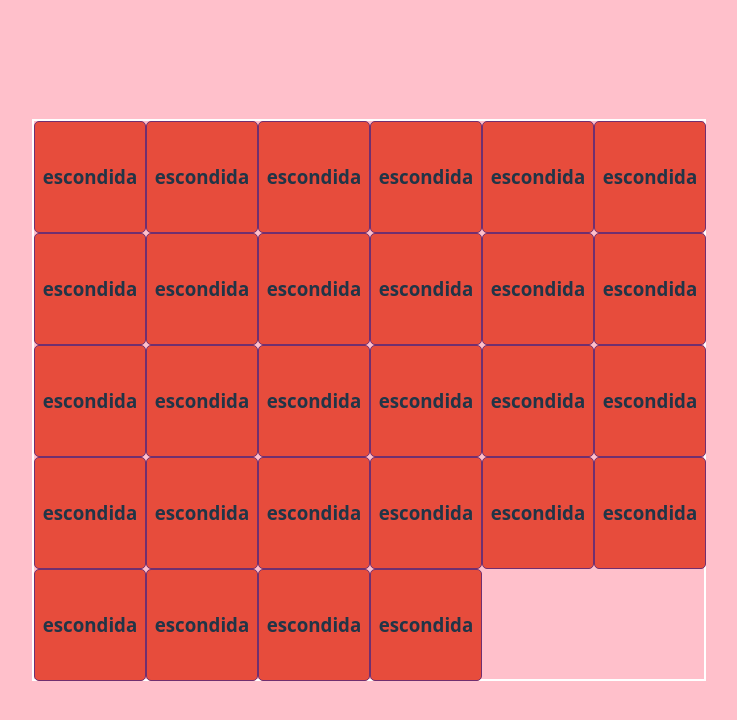
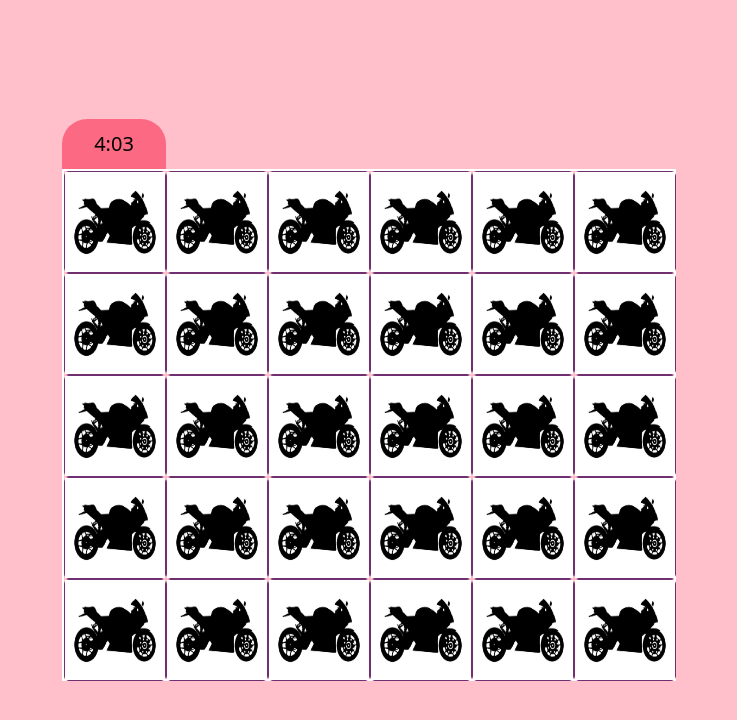
Before and after one commit to danielerm23/AprendiendoReact, a React (Vite) app in the folder Memoria/: page / in a window 1280 px wide. Shown: the top 720 px of the page, without its empty margins (271-1008 px from the left). Built offline with nearby package versions, Linux system fonts and the light colour scheme.

Commit message:
memoria con tiempo y imagen cuando esta boca abajo

```diff
--- a/Memoria/src/App.css
+++ b/Memoria/src/App.css
@@ -18,5 +18,17 @@ body{
   height: auto;
   width: auto;
   border: 2px solid white;
-   perspective: 1000px;
+  perspective: 2000px;
 }
+.tiempo{
+  display: flex;
+  justify-content: center;
+  align-items: center;
+  text-align: center;
+  height: 50px;
+  width: 104px;
+  font-size: 20px;
+  color:black;
+  background-color: rgb(251, 106, 130);
+  border-radius: 25px 25px 0 0;
+}
--- a/Memoria/src/App.jsx
+++ b/Memoria/src/App.jsx
@@ -1,72 +1,124 @@
-import React from 'react'
-import { useState } from 'react'
+import React, { use } from 'react'
+import { useState, useEffect } from 'react'
 import './App.css'
 import { Ficha } from "./componentes/ficha.jsx"
 import { FICHAS } from './contants.js'
+import {Tiempo} from "./componentes/tiempo.jsx"
 
 function App() {
 
+  const tiempo = () => {
+    if (segundos > 0) {
+      setSegundos(prev => prev -1)
+    } else{
+      location.reload()
+    }
+  }
+  const [formatoTiempo, setFormatoTiempo] = useState ()
+  const [segundos, setSegundos] = useState(250)
   const [fichas, setFichas] = useState(FICHAS)
   const [contador, setContador] = useState(0)
 
-  const handleContador = (id, nombre) => {
+  useEffect (() =>{
+    const intervalo= setInterval(() => {
+      tiempo()
+    }, 1000)
+    return () => clearInterval(intervalo)
+  }, [])
+
+  useEffect (() =>{
+    if(contador ===2){
+      validacion()
+    }
+  }, [contador])
+
+  useEffect (()=>{
+
+    const minuto = Math.floor(segundos / 60);
+    const segundo = segundos % 60;
+
+    const segFormateados = segundo.toString().padStart(2, "0");
+
+    setFormatoTiempo(`${minuto}:${segFormateados}`)
+    console.log(formatoTiempo)
+  },[segundos])
+
+  const handleContador = () => {
     setContador(prev => prev + 1)
-    const valor = contador+1
-    if (valor==2){
-      validacion(id, nombre)
-    }
   }
 
   const resetHandleContador = () => {
     setContador (0)
   }
 
-  const isMatched = (id, nombre) => {
-    return fichas.some((ficha) =>
-      (ficha.id !== id && nombre === ficha.nombre && ficha.voltear === true)
-    )
-  }
 
   const voltearHaciaArriba = (id) => {
+
+    if (contador === 2){
+      return
+    }
+
     const fichasNuevas = fichas.map((ficha) => {
       if(ficha.id===id && ficha.resuelto === false && ficha.voltear === false){
         ficha.voltear=true
-        handleContador(ficha.id, ficha.nombre)
+        handleContador()
       }
       return ficha
     })
     setFichas(fichasNuevas)
   }
 
+
   const voltearHaciaAbajo = () => {
+
     setTimeout (() =>{
       const fichasNuevas=fichas.map((ficha) =>{
+
         if (ficha.resuelto === false){
           ficha.voltear=false
         }
+        return ficha
       })
       setFichas(fichasNuevas)
       resetHandleContador ()
     }, 2000)
   }
 
-  const validacion = (id, nombre) => {
-    const validar = isMatched(id, nombre)
-    if (validar){
-      const fichasNuevas=fichas.map((ficha) =>{
-        if (ficha.nombre === nombre){
+  const validacion = () => {
+
+    const fichasVolteada = fichas.filter ((ficha) => ficha.voltear === true && ficha.resuelto ===false)
+    const [ficha1, ficha2] = fichasVolteada
+
+    if (ficha1.nombre === ficha2.nombre){
+
+      if (ficha1.nombre === "muerte"){
+        location.reload()
+      }
+
+      const fichasNuevas = fichas.map((ficha) => {
+        if (ficha.nombre === ficha1.nombre){
           ficha.resuelto = true
         }
+        return ficha
       })
+
       setFichas(fichasNuevas)
       resetHandleContador()
+
     } else {
+
       voltearHaciaAbajo()
+
     }
   }
 
+
   return (
     <>
+      <div className='tiempo'>
+        <Tiempo
+          formatoTiempo={formatoTiempo} />
+      </div>
       <div className='componente-principal'>
         {fichas.map((ficha, index) => (
           <Ficha
--- a/Memoria/src/componentes/CSS/fichas.css
+++ b/Memoria/src/componentes/CSS/fichas.css
@@ -2,8 +2,8 @@
   transform: rotateY(180deg);
 }
 .card {
-    width: 110px;
-    height: 110px;
+    width: 100px;
+    height: 100px;
     position: relative;
     transform-style: preserve-3d; /* mantiene los hijos en 3D */
     transition: transform 0.8s; /* animación del giro */
@@ -24,8 +24,10 @@
     width: 100%;
     height: 100%;
 }
-.cara-oculta{
+.cara-oculta img{
     background-color: #e74c3c;
+    width: 100%;
+    height: 100%;
 
 }
 .fichas{
--- a/Memoria/src/componentes/ficha.jsx
+++ b/Memoria/src/componentes/ficha.jsx
@@ -12,7 +12,9 @@ export function Ficha ({id, voltear, nombre, manejarClic}){
                     alt={`foto de ${nombre} `} />
             </div>
             <div className ="cara-oculta">
-                <h3>escondida</h3>
+                <img
+                    src={"../../public/img/silueta.png"}
+                    alt="foto-presentacion" />
             </div>
         </div>
     )
--- /dev/null
+++ b/Memoria/src/componentes/tiempo.jsx
@@ -0,0 +1,9 @@
+import React from "react"
+
+export function Tiempo ({formatoTiempo}){
+    return (
+        <div className="segundos">
+            {formatoTiempo}
+        </div>
+    )
+}
--- a/Memoria/src/contants.js
+++ b/Memoria/src/contants.js
@@ -41,13 +41,19 @@ export const FICHAS = [
     id: uuidv4(),
     voltear: false,
     nombre: "g310gs",
-    resuelto: false,
+    resuelto: false
+  },
+  {
+    id: uuidv4(),
+    voltear:false,
+    nombre: "muerte",
+    resuelto:false
   },
   {
     id: uuidv4(),
     voltear: false,
     nombre: "monster",
-    resuelto: false,
+    resuelto: false
   },
   {
     id: uuidv4(),
@@ -102,6 +108,12 @@ export const FICHAS = [
     voltear: false,
     nombre: "790",
     resuelto: false,
+  },
+  {
+    id: uuidv4(),
+    voltear:false,
+    nombre: "muerte",
+    resuelto:false
   },
   {
     id: uuidv4(),
```
Also changed, not shown: Memoria/public/img/muerte.jpg (added), Memoria/public/img/silueta.png (added).
